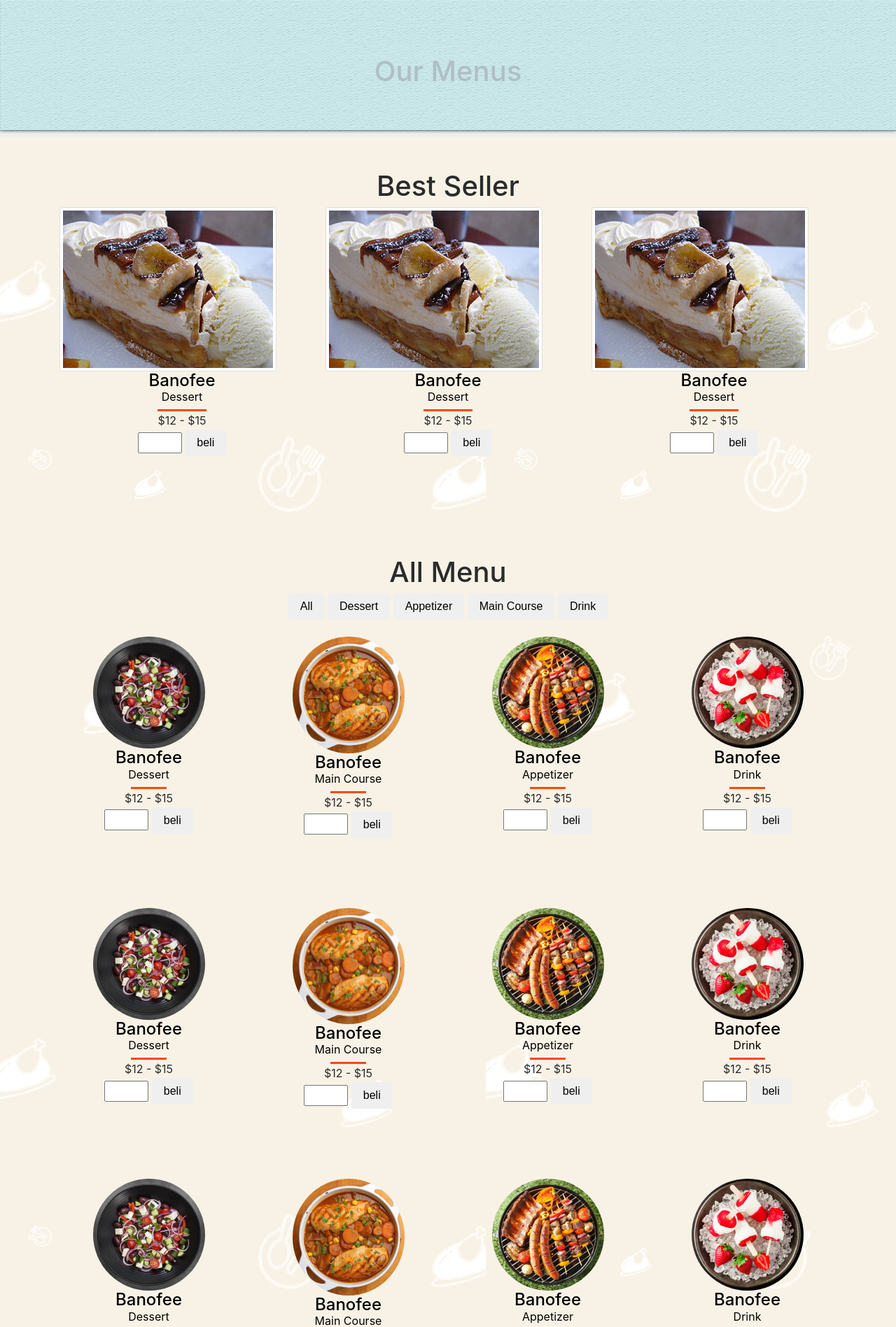
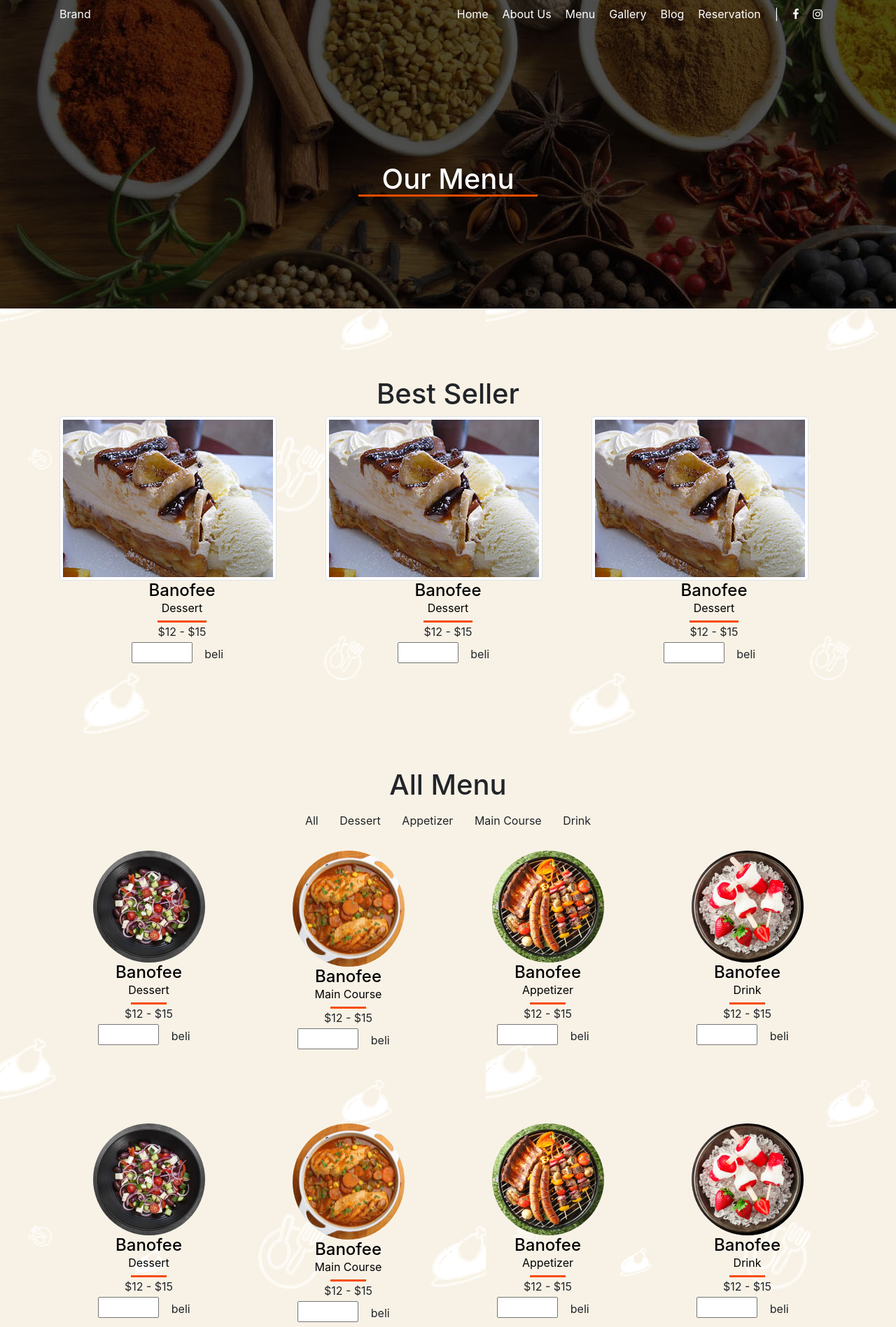
Before and after one commit to Okieng/batdas, a PHP site: page /menu.html in a window 1280 px wide. Shown: the top 1897 px of the page at 70% size. Run offline with PHP 8.4, Linux system fonts and the light colour scheme; some libraries are stand-ins or nearby versions.

Commit message:
menu footer

```diff
--- a/css/stylee.css
+++ b/css/stylee.css
@@ -1,5 +1,26 @@
 body{
   background-image: url(../img/bg.png);
+}
+
+#header{
+  background-image: url(../img/header-index.jpg);
+  margin-bottom: 50px;
+}
+
+
+.navbar{
+  background:transparent !important;
+}
+
+.nav-menu{
+  color: white !important;
+  margin-right: 20px;
+  text-decoration: none !important;
+}
+
+a:hover{
+  color: #D2691E !important;
+  transition: 0.5s;
 }
 
 html {
@@ -12,11 +33,6 @@ html {
   background-size: 100% 100%;
   color: #b0bec5;
   margin-bottom: 0;
-}
-.navbar-scroll {
-  background-color: #c6e4e6 !important;
-  transition: background-color 0.5s;
-  color: #000 !important;
 }
 
 
@@ -53,7 +69,10 @@ a:hover {
   text-decoration: none;
   transition: color 0.5s; /* For modern browsers */
 }
-
+.section-1{
+  color: #fff;
+  text-align: center;
+}
 .image{
   width: 160px;
   display: block;
--- a/js/scripts.js
+++ b/js/scripts.js
@@ -24,7 +24,6 @@ $(this).removeClass("active");
 $(this).addClass("active");
 
 });
-
             wow = new WOW(
       {
         animateClass: 'animated',
--- a/menu.html
+++ b/menu.html
@@ -7,28 +7,64 @@
 
     <title></title>
 
-    <link href="css/bootstrap.min.css" rel="stylesheet">
+    <link rel="stylesheet" href="https://stackpath.bootstrapcdn.com/bootstrap/4.5.0/css/bootstrap.min.css" integrity="sha384-9aIt2nRpC12Uk9gS9baDl411NQApFmC26EwAOH8WgZl5MYYxFfc+NcPb1dKGj7Sk" crossorigin="anonymous">
+    <link rel="stylesheet" href="https://cdnjs.cloudflare.com/ajax/libs/font-awesome/4.7.0/css/font-awesome.min.css">
     <link href="css/stylee.css" rel="stylesheet">
     <link rel="stylesheet" type="text/css" href="https://cdnjs.cloudflare.com/ajax/libs/animate.css/4.0.0/animate.min.css">
-    <link href="css/aos.css" rel="stylesheet">
+    <link href="css/animate.css" rel="stylesheet">
   </head>
   <body>
 
 
-<!--start header-->
-<div class="jumbotron jumbotron-fluid">
-  <div class="container">
-	<nav class="navbar navbar-dark bg-transparent">
-	  <img src="" alt="">
-	</nav>
-    <h1 class="animate__animated animate__backInDown">Our Menus</h1>
-  </div>
-</div>
-<!--header-->
+<header id="header" class="">
+<nav class="navbar navbar-expand-lg navbar-light bg-light">
+<div class="container">
+	<button class="navbar-toggler" type="button" data-toggle="collapse" data-target="#bs-example-navbar-collapse-1">
+		<span class="navbar-toggler-icon"></span>
+	</button>
+			<a class="nav-menu" href="#">Brand</a>
+				<div class="collapse navbar-collapse" id="bs-example-navbar-collapse-1">
+					<ul class="navbar-nav ml-md-auto">
+						<li class="nav-item active">
+							 <a class="nav-menu" href="#">Home</a>
+						</li>
+						<li class="nav-item active">
+							 <a class="nav-menu" href="#">About Us</a>
+						</li>
+						<li class="nav-item active">
+							 <a class="nav-menu" href="menu.html">Menu</a>
+						</li>
+						<li class="nav-item active">
+							 <a class="nav-menu" href="#">Gallery</a>
+						</li>
+						<li class="nav-item active">
+							 <a class="nav-menu" href="#">Blog</a>
+						</li>
+						<li class="nav-item active">
+							 <a class="nav-menu" href="#">Reservation</a>
+						</li>
+						<li class="nav-item active">
+							 <a class="nav-menu" href="#">|</a>
+						</li>
+						<li class="nav-item active">
+							 <a class="nav-menu" href="#"><i class="fa fa-facebook"></i></a>
+						</li>
+						<li class="nav-item active">
+							 <a class="nav-menu" href="#"><i class="fa fa-instagram"></i></a>
+						</li>
+					</ul>
+				</div>
+	</div>
+</nav>
+<br><br><br><br><br><br><br><br>
+<h1 class="section-1 wow slideInDown">Our Menu</h1>
+<hr class="wow slideInDown">
+<br><br><br><br><br><br>
+</header><!-- /header -->
 <br><br>
 <!--top menu-->
-<h1 class="animate__animated animate__backInUp">Best Seller</h1>
-	<div class="container animate__animated animate__backInUp">
+<h1 class="wow bounceInUp">Best Seller</h1>
+	<div class="container wow bounceInUp">
 		<div class="row">
 				<div class="col-md-4">
 					<img src="img/popular-1.jpg" class="img-thumbnail" />
@@ -77,7 +113,7 @@
     </div>
     <br>
 <div class="container">
-	<div class="row">
+	<div class="row ">
 			<div class="gallery_product col-md-3 filter hdpe">
 				<img src="img/1.jpg"  class="rounded-circle image">
 				<a href="#"><h4>Banofee</a></h4>
@@ -161,7 +197,7 @@
 				</div>
 			</div>
 	</div>
-	<div class="row" style="margin-top:100px;">
+	<div class="row " style="margin-top:100px;">
 			<div class="gallery_product col-md-3 filter spray">
 				<img src="img/1.jpg"  class="rounded-circle image">
 				<a href="#"><h4>Banofee</a></h4>
@@ -204,10 +240,80 @@
 			</div>
 	</div>
 </div>
+<br><br><br><br>
+<!-- Footer -->
+<footer class="page-footer font-small blue pt-4">
 
-<br><br><br><br><br><br><br><br><br><br><br><br><br><br>
-    <script src="js/jquery.min.js"></script>
-    <script src="js/bootstrap.min.js"></script>
+  <!-- Footer Links -->
+  <div class="container text-center text-md-left">
+
+    <!-- Grid row -->
+    <div class="row">
+
+      <!-- Grid column -->
+      <div class="col-md-6 mt-md-0 mt-3">
+
+        <!-- Content -->
+        <h5 class="text-uppercase">Where You Can Find Us</h5>
+        	<label>Address : Babelan Ciputat Batam Street No.20</label>
+        	<label>Email : sayaadalahsaya92@yahoo.com</label><br>
+        	<label>Phone : +620999000 / +52213120</label>
+
+      </div>
+      <!-- Grid column -->
+
+      <hr class="clearfix w-100 d-md-none pb-3">
+
+      <!-- Grid column -->
+      <div class="col-md-3 mb-md-0 mb-3">
+
+        <!-- Links -->
+        <h5 class="text-uppercase">Open Hours</h5>
+
+        <ul class="list-unstyled">
+          <li>
+            <label>Monday - Friday : 08 am - 12 pm</label>
+          </li>
+          <li>
+            <label>Saturday : 10am-8pm</label>
+          </li>
+          <li>
+            <label>Sunday : Closed</label>
+          </li>
+        </ul>
+
+      </div>
+      <!-- Grid column -->
+
+      <!-- Grid column -->
+      <div class="col-md-3 mb-md-0 mb-3">
+
+        <!-- Links -->
+        <h5 class="text-uppercase">Subscribe Our News Letter</h5>
+
+
+      </div>
+      <!-- Grid column -->
+
+    </div>
+    <!-- Grid row -->
+
+  </div>
+  <!-- Footer Links -->
+
+  <!-- Copyright -->
+  <div class="footer-copyright text-center py-3">© 2020 Copyright:
+    <a href=""> ryosuma</a>
+  </div>
+  <!-- Copyright -->
+
+</footer>
+<!-- Footer -->
+
+    <script type="text/javascript" src="js/wow.js"></script>
+    <script src="https://code.jquery.com/jquery-3.5.1.slim.min.js" integrity="sha384-DfXdz2htPH0lsSSs5nCTpuj/zy4C+OGpamoFVy38MVBnE+IbbVYUew+OrCXaRkfj" crossorigin="anonymous"></script>
+	<script src="https://cdn.jsdelivr.net/npm/popper.js@1.16.0/dist/umd/popper.min.js" integrity="sha384-Q6E9RHvbIyZFJoft+2mJbHaEWldlvI9IOYy5n3zV9zzTtmI3UksdQRVvoxMfooAo" crossorigin="anonymous"></script>
+	<script src="https://stackpath.bootstrapcdn.com/bootstrap/4.5.0/js/bootstrap.min.js" integrity="sha384-OgVRvuATP1z7JjHLkuOU7Xw704+h835Lr+6QL9UvYjZE3Ipu6Tp75j7Bh/kR0JKI" crossorigin="anonymous"></script>
     <script src="js/scripts.js"></script>
   </body>
 </html>
```
